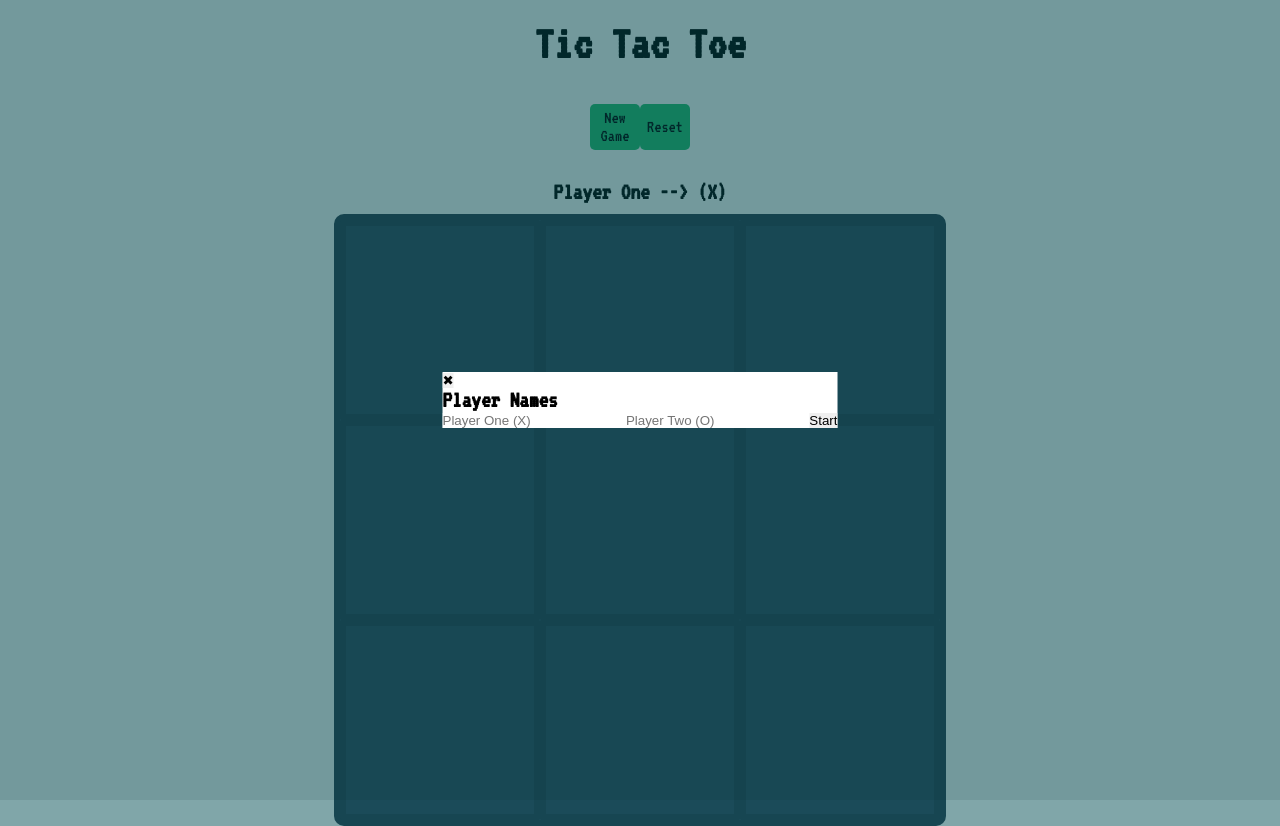
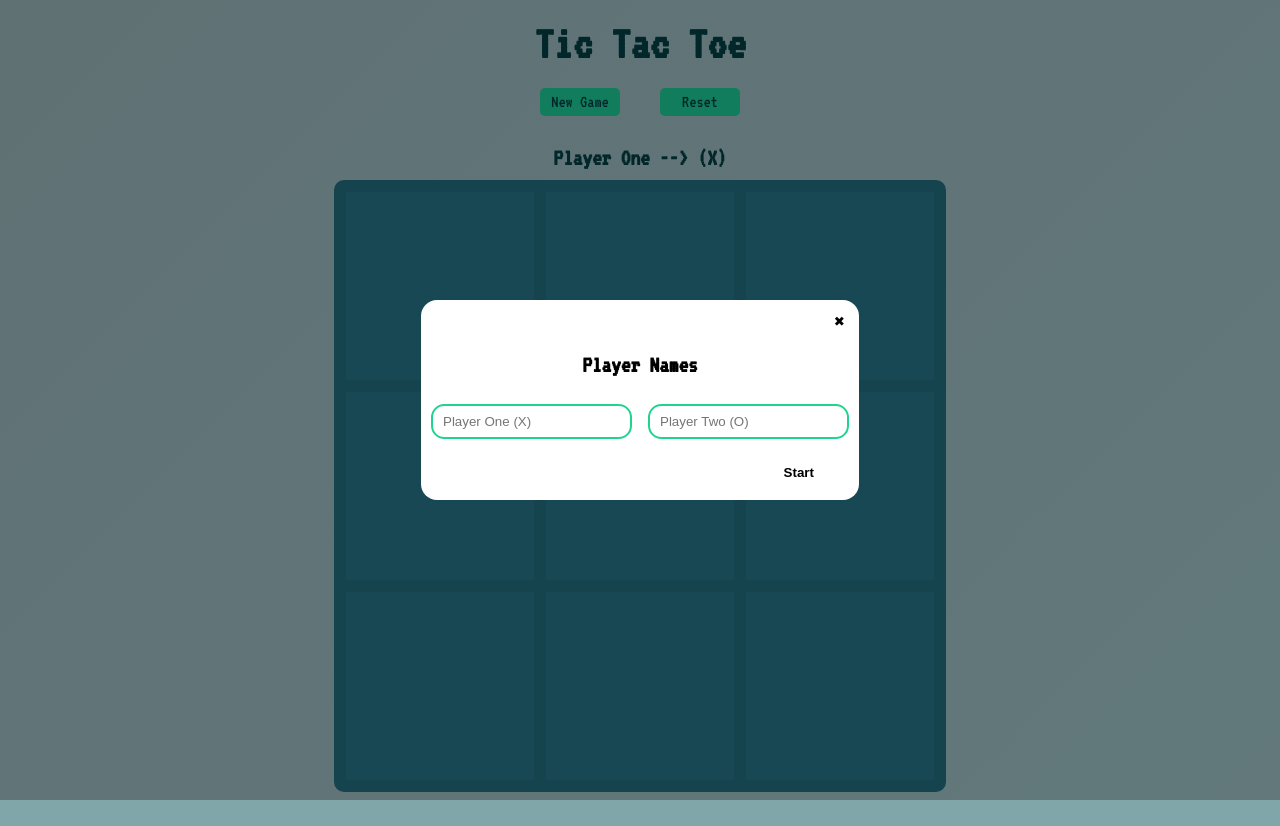
Before and after one commit to bigjunglex/tic-tac-toe, a plain HTML site: page index.html in a window 1280 px wide. Both pictures are taken after a click on the button "New Game". After the commit the page ends 800 px from the top, so only its background shows below. Drawn offline with Linux system fonts and the light colour scheme.

Commit message:
modal window and minor header controls styled

```diff
--- a/index.html
+++ b/index.html
@@ -23,8 +23,8 @@
         <div class="header">
             <h1 class="logo">Tic Tac Toe </h1>
             <div class="player__info-controls">
-                <div class="player">
-                </div>
+                <!-- <div class="player">
+                </div> -->
                 <div class="controls">
                     <button class="newgame">New Game</button>
                     <button class="reset">Reset</button>
--- a/style.css
+++ b/style.css
@@ -12,6 +12,7 @@
     display: flex;
     flex-direction: column;
     align-items: center;
+    background: linear-gradient(135deg, #d4a5a5, #d8b6b6);
 }
 
 .header{
@@ -43,7 +44,7 @@
 }
 
 .controls {
-    width: 100px;
+    width: 200px;
     display: flex;
     justify-content: space-between;
 }
@@ -75,6 +76,10 @@
 }
 
 
+.box:hover {
+    box-shadow: inset 0 0 9px rgba(148, 233, 190, 0.8);
+}
+
 .activeTurn{
     padding: 10px;
 
@@ -102,13 +107,73 @@ dialog {
     left: 50%;
     transform: translate(-50%, -50%);
 
+    border-radius: 1em;
     flex-direction: column;
     justify-content: center;
     align-items: flex-end;
     box-shadow: 0 0 0 50vmax rgba(3, 79, 85, 0.5);
 }
 
+.closeDialogButton {
+    padding: 4px;
+    border-radius: 2px;
+    cursor: pointer;
+    background: none;
+    transition: all 0.3s;
+}
 
+.closeDialogButton:hover {
+    background-color: rgb(233, 6, 6);
+    color: #fff;
+}
+
+h2 {
+    grid-column: 1 / 3;
+    text-align: center;
+}
+
+
+.form__container {
+    display: flex;
+    flex-direction: column;
+    align-items: flex-end;
+    justify-content: space-between;
+    padding: 10px;
+    gap: 20px;
+}
+
+form {
+    display: grid;
+    grid-template-columns: 1fr 1fr;
+    grid-template-rows: repeat(3, 1fr);
+    gap: 1em;
+
+}
+
+input {
+    border: 2px solid rgb(32, 212, 143);
+    border-radius: 1em;
+    padding: 5px 10px;
+}
+
+.submitPlayers {
+    padding: 10px;
+    grid-column: 2 / 3;
+    border-radius: 1em;
+    align-self: center;
+    justify-self: flex-end;
+    width: 50%;
+    height: 100%;
+    font-weight: 900;
+    background: none;
+    cursor: pointer;
+    transition: all 0.3s;
+}
+
+.submitPlayers:hover {
+    background-color: #26c073;
+
+}
 
 @media (max-width: 400px) {
     .game {
```
